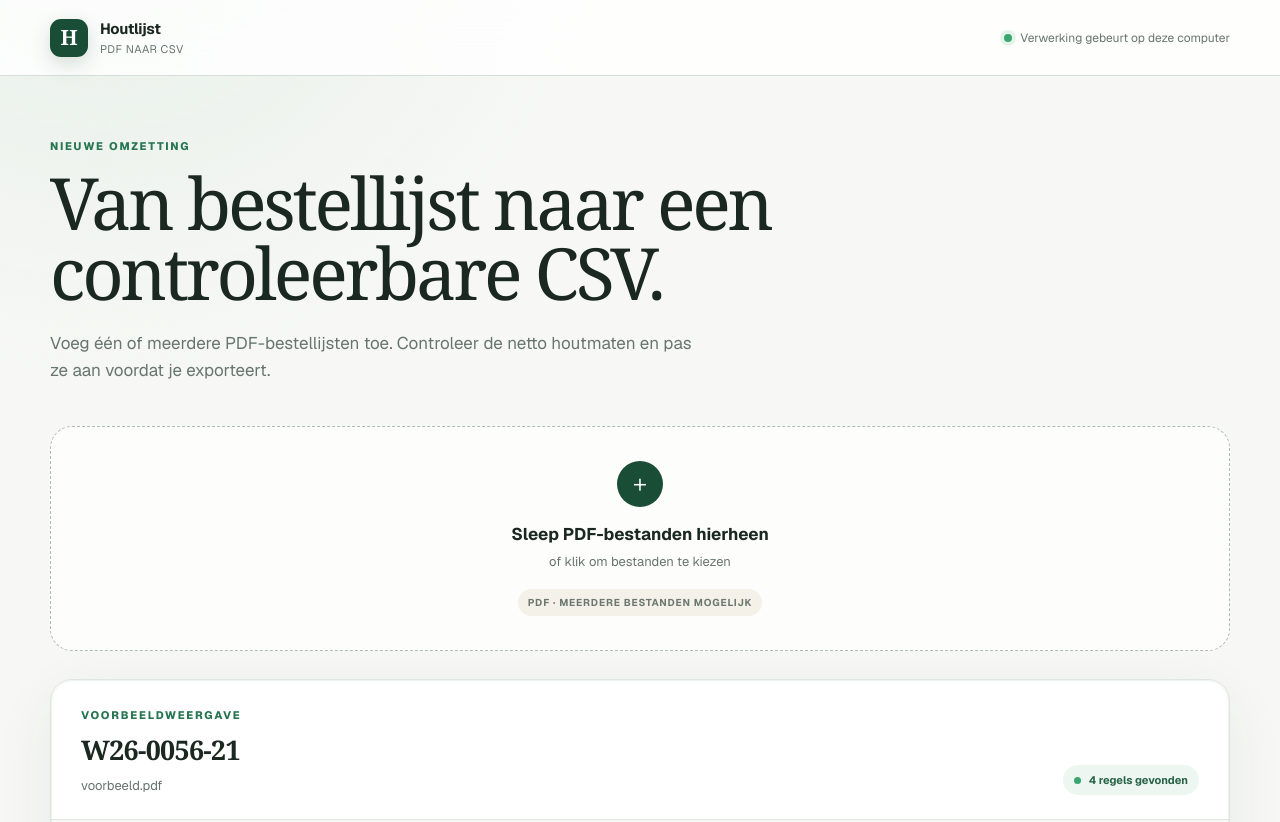
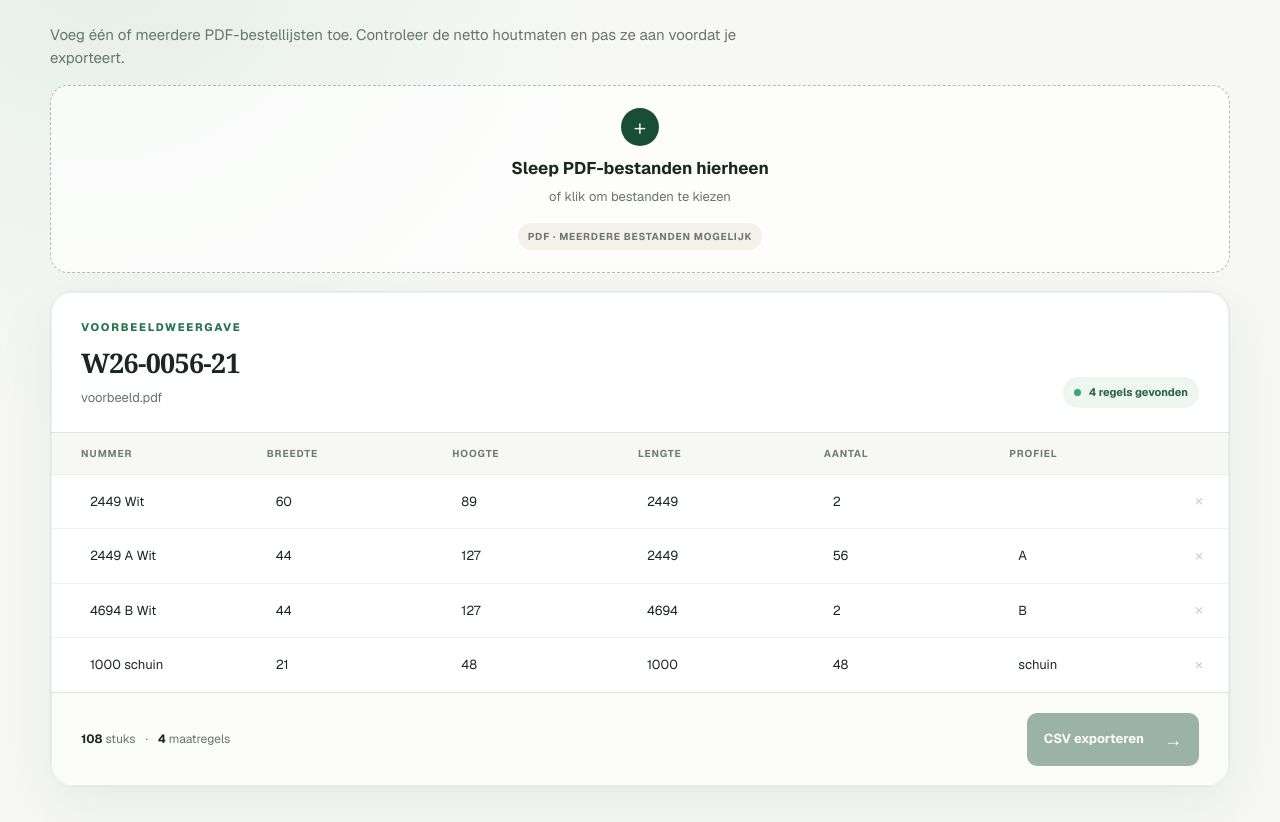
Before and after one commit to ArthurTichem-tech/houtlijst-pdf-naar-csv, a Next.js app: page / in a window 1280 px wide. Shown: the top 822 px of the page. Built offline with nearby package versions, Linux system fonts and the light colour scheme.

Commit message:
Maak invoerpagina compacter

```diff
--- a/app/globals.css
+++ b/app/globals.css
@@ -7,19 +7,14 @@ body { margin:0; color:var(--ink); background:radial-gradient(circle at 8% -10%,
 button,input { font:inherit; }
 .visually-hidden { position:absolute!important; width:1px!important; height:1px!important; overflow:hidden!important; clip:rect(0 0 0 0)!important; white-space:nowrap!important; }
 .app-shell { min-height:100vh; }
-.topbar { height:76px; display:flex; align-items:center; justify-content:space-between; padding:0 max(28px,calc((100vw - 1180px)/2)); border-bottom:1px solid rgba(211,220,214,.9); background:rgba(255,255,255,.8); backdrop-filter:blur(18px); }
-.brand { display:flex; align-items:center; gap:12px; color:inherit; text-decoration:none; }
-.brand-mark { display:grid; width:38px; height:38px; place-items:center; border-radius:11px; color:#fff; background:var(--forest); font-family:Georgia,serif; font-size:21px; font-weight:700; box-shadow:0 7px 20px rgba(25,77,54,.18); }
-.brand strong,.brand small { display:block; }.brand strong{font-size:15px;letter-spacing:-.02em}.brand small{margin-top:1px;color:var(--muted);font-size:11px;letter-spacing:.04em;text-transform:uppercase}
-.privacy-note { display:flex; align-items:center; gap:8px; color:var(--muted); font-size:12px; }.privacy-note span{width:8px;height:8px;border-radius:50%;background:#39a66f;box-shadow:0 0 0 4px #e5f4eb}
-.workspace { width:min(1180px,calc(100% - 40px)); margin:0 auto; padding:62px 0 90px; }
-.intro { max-width:760px; }.eyebrow{margin:0 0 12px;color:var(--green);font-size:11px;font-weight:750;letter-spacing:.16em;text-transform:uppercase}
-h1 { margin:0; font-family:Georgia,'Times New Roman',serif; font-size:clamp(42px,6vw,72px); font-weight:500; line-height:.98; letter-spacing:-.045em; }
-.lede { max-width:660px; margin:22px 0 0; color:var(--muted); font-size:17px; line-height:1.6; }
-.dropzone { display:flex; width:100%; min-height:220px; margin:42px 0 28px; padding:34px; align-items:center; flex-direction:column; justify-content:center; border:1.5px dashed #aebdb3; border-radius:22px; color:var(--ink); background:rgba(255,255,255,.67); cursor:pointer; transition:.18s ease; }
+.workspace { width:min(1180px,calc(100% - 40px)); margin:0 auto; padding:24px 0 48px; }
+.intro { max-width:760px; }
+.eyebrow{margin:0 0 12px;color:var(--green);font-size:11px;font-weight:750;letter-spacing:.16em;text-transform:uppercase}
+.lede { max-width:760px; margin:0; color:var(--muted); font-size:15px; line-height:1.5; }
+.dropzone { display:flex; width:100%; min-height:142px; margin:16px 0 18px; padding:22px; align-items:center; flex-direction:column; justify-content:center; border:1.5px dashed #aebdb3; border-radius:18px; color:var(--ink); background:rgba(255,255,255,.67); cursor:pointer; transition:.18s ease; }
 .dropzone:hover { border-color:var(--green); background:#fff; transform:translateY(-1px); box-shadow:0 18px 50px rgba(34,67,50,.08); }
 .dropzone.dragging { border-color:var(--green); background:#edf6f0; box-shadow:0 0 0 5px rgba(40,117,82,.08); }
-.upload-icon { display:grid; width:46px; height:46px; margin-bottom:15px; place-items:center; border-radius:50%; color:#fff; background:var(--forest); font-size:25px; font-weight:300; }
+.upload-icon { display:grid; width:38px; height:38px; margin-bottom:10px; place-items:center; border-radius:50%; color:#fff; background:var(--forest); font-size:22px; font-weight:300; }
 .drop-title{font-size:17px;font-weight:700}.drop-subtitle{margin-top:5px;color:var(--muted);font-size:13px}.file-types{margin-top:17px;padding:6px 10px;border-radius:999px;color:#6c786f;background:var(--cream);font-size:10px;font-weight:700;letter-spacing:.08em;text-transform:uppercase}
 .app-message { margin:-10px 0 24px; padding:12px 15px; border:1px solid #edcfc3; border-radius:10px; color:#91492d; background:#fff4ef; font-size:13px; }
 .document-tabs { display:flex; gap:8px; margin:0 0 14px; overflow-x:auto; padding:2px 1px; }.document-tabs button{min-width:180px;padding:11px 13px;border:1px solid var(--line);border-radius:11px;color:var(--muted);background:#fff;text-align:left;cursor:pointer}.document-tabs button.active{border-color:#6d9b81;color:var(--ink);box-shadow:0 0 0 3px #e7f0ea}.document-tabs span,.document-tabs small{display:block}.document-tabs span{font-size:12px;font-weight:700}.document-tabs small{margin-top:3px;font-size:10px;color:var(--muted)}
@@ -32,4 +27,4 @@ h1 { margin:0; font-family:Georgia,'Times New Roman',serif; font-size:clamp(42px
 .warning-list { padding:12px 30px; border-bottom:1px solid #edd9c7; color:#865026; background:#fff8ee; }.warning-list p{margin:3px 0;font-size:12px}
 .table-wrap { overflow-x:auto; }table{width:100%;border-collapse:collapse;min-width:760px}th{padding:13px 14px;color:#6f7c75;background:#f7f8f6;font-size:10px;letter-spacing:.09em;text-align:left;text-transform:uppercase}th:first-child,td:first-child{padding-left:30px}th:last-child,td:last-child{padding-right:24px}td{padding:9px 14px;border-top:1px solid #edf0ee}td input{width:100%;min-width:64px;padding:7px 8px;border:1px solid transparent;border-radius:7px;color:var(--ink);background:transparent;font-size:13px}td input:focus{outline:none;border-color:#9cbcab;background:#f7fbf8;box-shadow:0 0 0 3px #e6f1ea}.row-menu{border:0;color:#89948e;background:transparent;cursor:pointer;letter-spacing:2px}
 .panel-footer{display:flex;align-items:center;justify-content:space-between;padding:20px 30px;border-top:1px solid var(--line);background:#fbfcfa}.panel-footer p{margin:0;color:var(--muted);font-size:12px}.panel-footer p strong{color:var(--ink)}.panel-footer p span{margin:0 7px}.footer-actions{display:flex;gap:9px}.secondary-button{padding:12px 14px;border:1px solid #ced9d2;border-radius:10px;color:var(--forest);background:#fff;font-size:12px;font-weight:700;cursor:pointer}.secondary-button:hover{background:#f1f6f3}.export-button{display:flex;align-items:center;gap:20px;padding:13px 17px;border:0;border-radius:10px;color:#fff;background:var(--forest);font-size:13px;font-weight:700;cursor:pointer;box-shadow:0 8px 20px rgba(25,77,54,.16)}.export-button:hover{background:#123f2b}.export-button span{font-size:18px;font-weight:400}.export-button:disabled,.row-menu:disabled{cursor:not-allowed;opacity:.42;box-shadow:none}
-@media(max-width:700px){.topbar{padding:0 18px}.privacy-note{display:none}.workspace{width:min(100% - 24px,1180px);padding-top:40px}.panel-heading,.panel-footer{align-items:flex-start;flex-direction:column}.metadata-grid{grid-template-columns:1fr;padding-inline:16px}.panel-footer{gap:16px}.footer-actions{width:100%;flex-direction:column-reverse}.export-button,.secondary-button{width:100%;justify-content:space-between}th:first-child,td:first-child{padding-left:16px}}
+@media(max-width:700px){.workspace{width:min(100% - 24px,1180px);padding-top:18px}.panel-heading,.panel-footer{align-items:flex-start;flex-direction:column}.metadata-grid{grid-template-columns:1fr;padding-inline:16px}.panel-footer{gap:16px}.footer-actions{width:100%;flex-direction:column-reverse}.export-button,.secondary-button{width:100%;justify-content:space-between}th:first-child,td:first-child{padding-left:16px}}
--- a/app/page.tsx
+++ b/app/page.tsx
@@ -101,15 +101,8 @@ export default function Home() {
 
   return (
     <main className="app-shell">
-      <header className="topbar">
-        <a className="brand" href="#" aria-label="Houtlijst startpagina"><span className="brand-mark">H</span><span><strong>Houtlijst</strong><small>PDF naar CSV</small></span></a>
-        <div className="privacy-note"><span />Verwerking gebeurt op deze computer</div>
-      </header>
-
       <section className="workspace">
         <div className="intro">
-          <p className="eyebrow">Nieuwe omzetting</p>
-          <h1>Van bestellijst naar een<br />controleerbare CSV.</h1>
           <p className="lede">Voeg één of meerdere PDF-bestellijsten toe. Controleer de netto houtmaten en pas ze aan voordat je exporteert.</p>
         </div>
 
```
